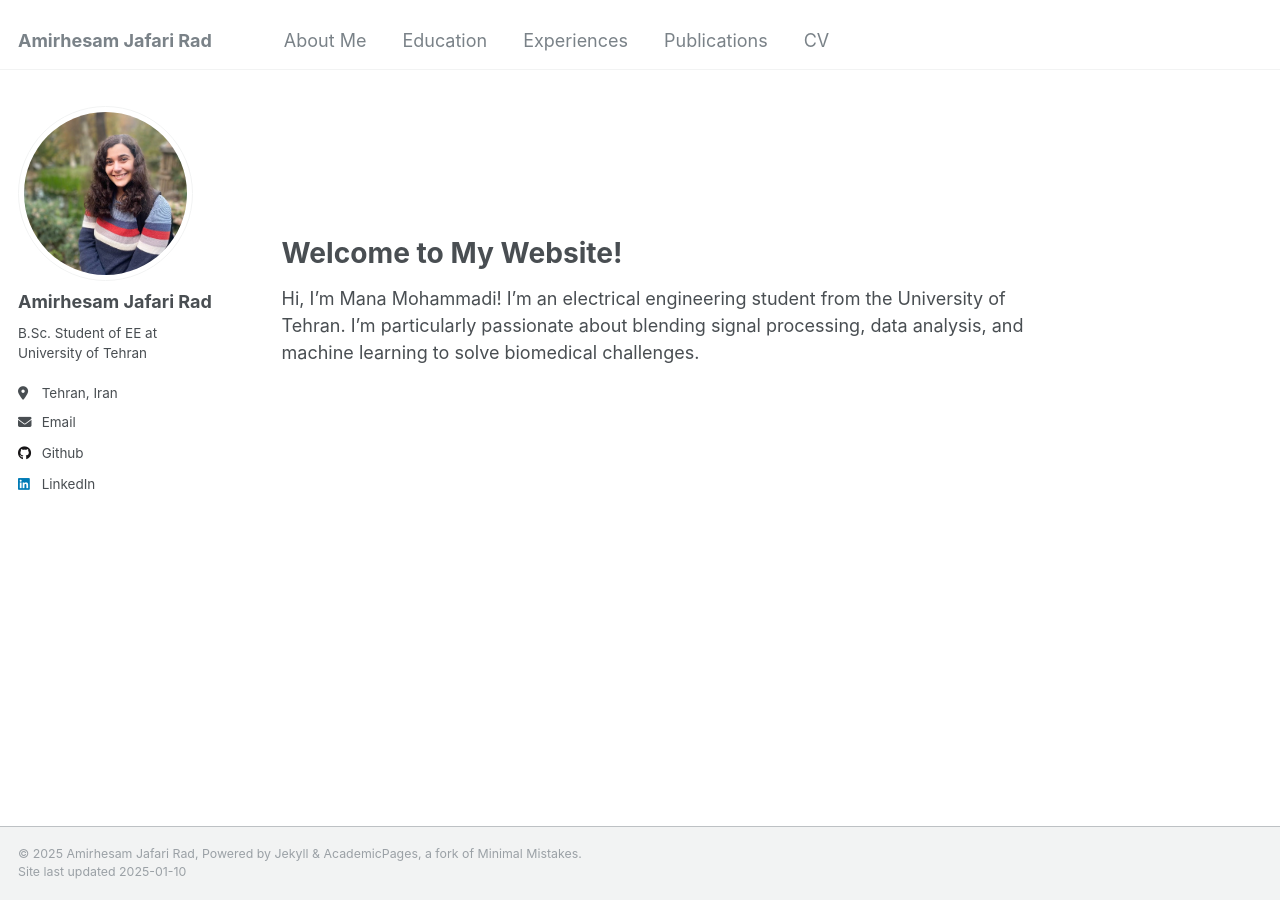
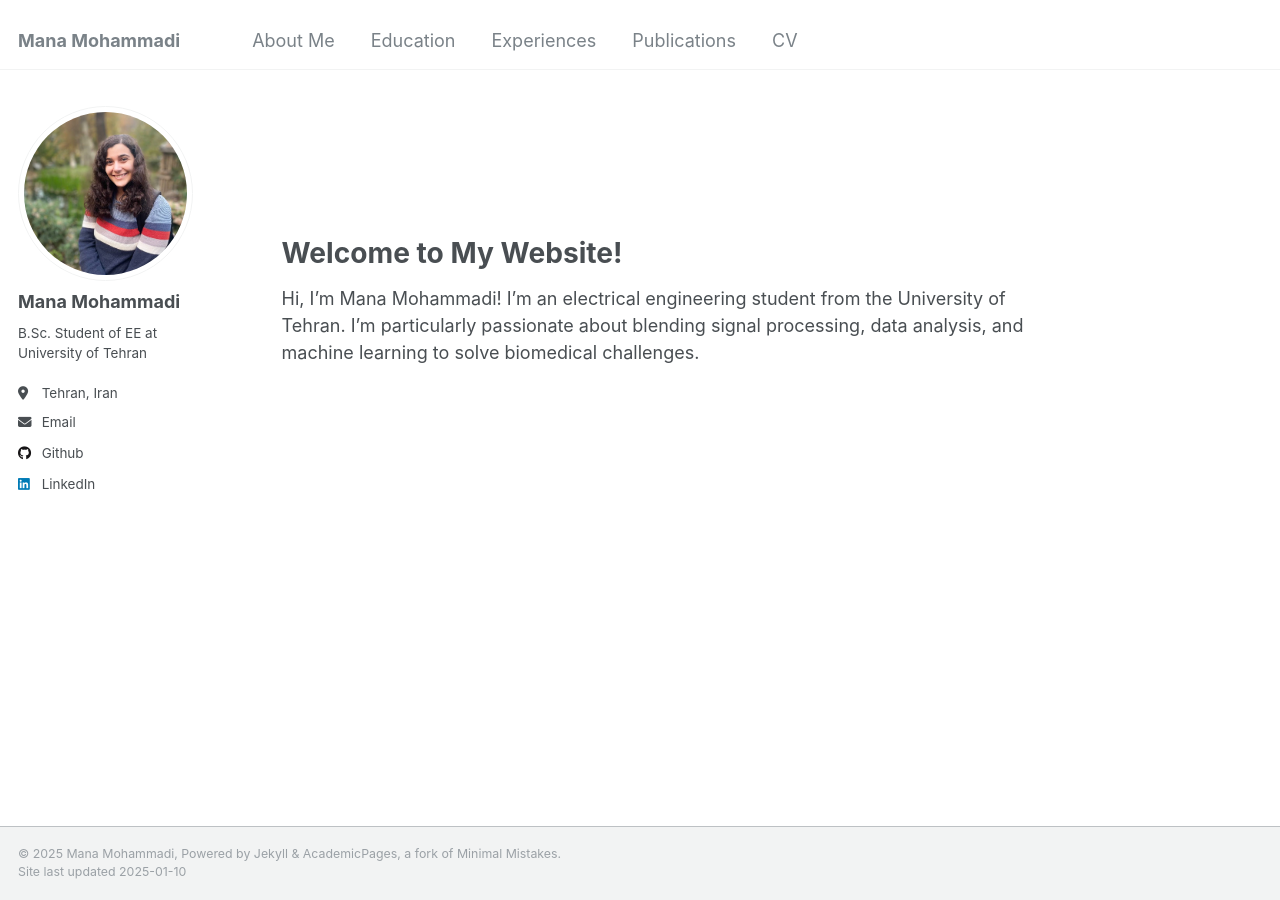
Before and after one commit to manamoha/manamoha.github.io, a Jekyll site: the page built from _pages/home.md, in a window 1280 px wide. Built offline with Jekyll 4.4.1, drawn with Linux system fonts in a browser that asks for light colours.

Commit message:
modified:   _config.yml

```diff
--- a/_config.yml
+++ b/_config.yml
@@ -8,13 +8,13 @@
 
 # Basic Site Settings
 locale                   : "en-US"
-title                    : "Amirhesam Jafari Rad"
+title                    : "Mana Mohammadi"
 title_separator          : "-"
-name                     : &name "Amirhesam Jafari Rad"
+name                     : &name "Mana Mohammadi"
 description              : &description "personal description"
-url                      : https://amirhjrad.github.io # the base hostname & protocol for your site e.g. "https://[your GitHub username].github.io"
+url                      : https://manamoha.github.io # the base hostname & protocol for your site e.g. "https://[your GitHub username].github.io"
 baseurl                  : "" # the subpath of your site, e.g. "/blog"
-repository               : "amirhjrad/amirhjrad.github.io"
+repository               : "manamoha/manamoha.github.io"
 
 # Site Author - The following control what appear as part of the author content on the side bar.
 #               If a field is blank the icon and link will not appear, otherwise it will be shown.
@@ -22,13 +22,13 @@ repository               : "amirhjrad/amirhjrad.github.io"
 author:
   # Biographic information
   avatar           : "profile.jpg"
-  name             : "Amirhesam Jafari Rad"
+  name             : "Mana Mohammadi"
   pronouns         : # example: "she/her"
   bio              : "B.Sc. Student of EE at University of Tehran"
   location         : "Tehran, Iran"
   employer         : #"Red Brick University"
   uri              : # URL
-  email            : "a.h.jafarirad@gmail.com"
+  email            : "manamoha2831@gmail.com"
 
   # Academic websites
   arxiv            : # URL - Update with the correct link to your profile
@@ -44,7 +44,7 @@ author:
   bitbucket        : # Username - Update with your username on the site
   codepen          : # Username
   dribbble         : # Username
-  github           : "amirhjrad"
+  github           : "manamoha"
   kaggle           : # Username
   stackoverflow    : # User number or user number and name (i.e., use "1" or "1/jeff-atwood")
 
@@ -58,7 +58,7 @@ author:
   keybase          : # Username
   instagram        : # Username
   lastfm           : # Username
-  linkedin         :  "amirhesam-jafarirad"
+  linkedin         :  "mana-mohammadi-00b68a285"
   mastodon         : # URL
   medium           : # URL
   pinterest        : # Username
```
